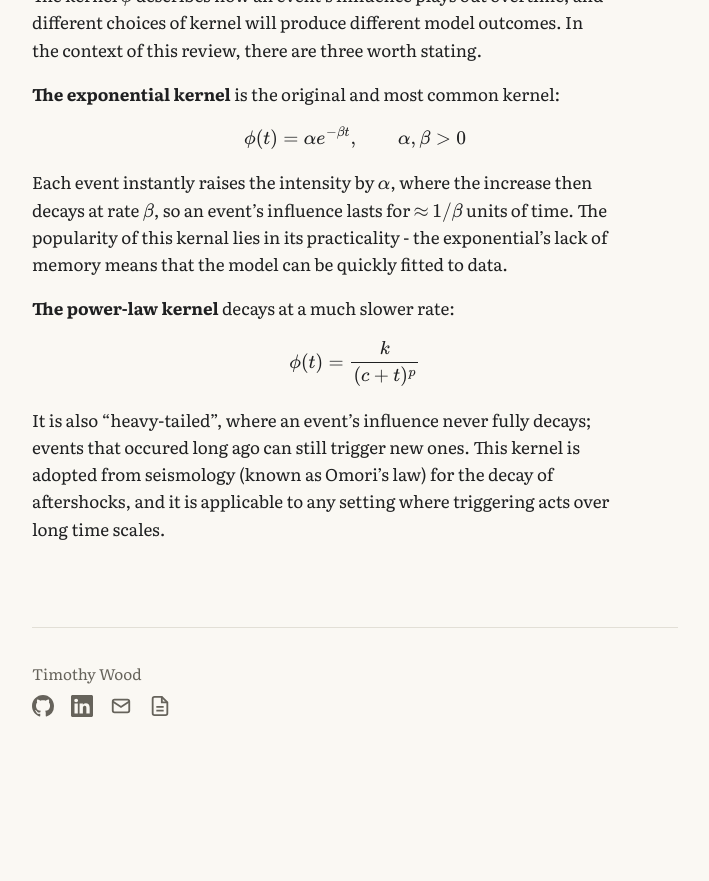
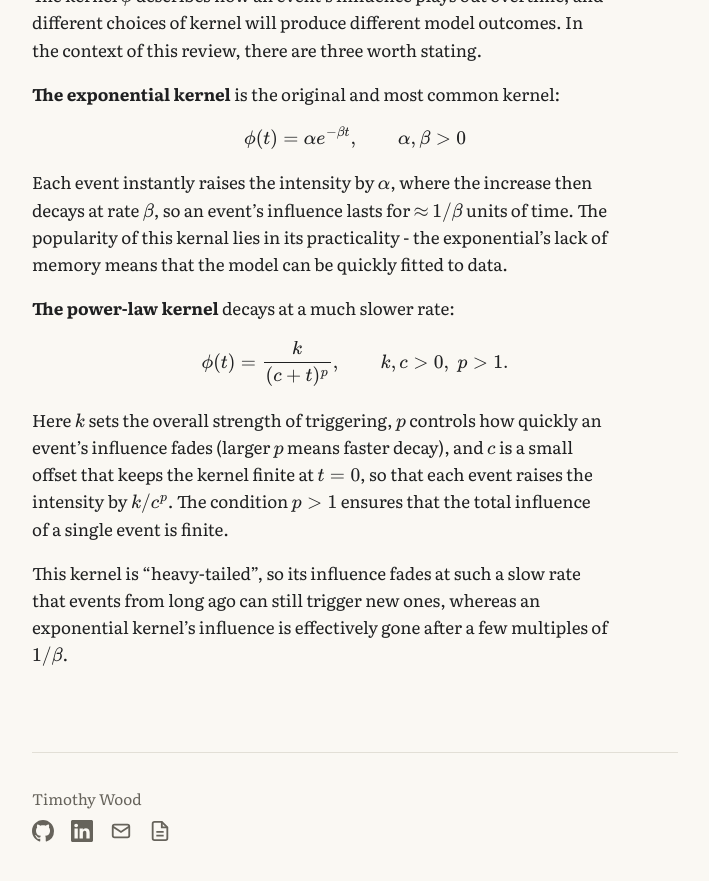
Before and after one commit to timj-wood/timj-wood.github.io, a Jekyll site: the page built from _posts/2026-09-20-hawkes-processes.md, in a window 1280 px wide and 900 px high, scrolled down 4770 px. Shown: the top 881 px of the window, without its empty margins (285-994 px from the left). Built offline with Jekyll 4.4.1, drawn with Linux system fonts in a browser that asks for light colours; before the commit the page ends 5544 px from its top, so only the background shows below that; some of the changed text lies outside the part shown.

Commit message:
Update 2026-09-20-hawkes-processes.md

```diff
--- a/_posts/2026-09-20-hawkes-processes.md
+++ b/_posts/2026-09-20-hawkes-processes.md
@@ -106,7 +106,9 @@ Each event instantly raises the intensity by $$\alpha$$, where the increase then
 **The power-law kernel** decays at a much slower rate:
 
 $$
-\phi(t) = \frac{k}{(c + t)^p}
+\phi(t) = \frac{k}{(c + t)^p}, \qquad k, c > 0, \; p > 1.
 $$
 
-It is also "heavy-tailed", where an event's influence never fully decays; events that occured long ago can still trigger new ones. This kernel is adopted from seismology (known as Omori's law) for the decay of aftershocks, and it is applicable to any setting where triggering acts over long time scales.
+Here $$k$$ sets the overall strength of triggering, $$p$$ controls how quickly an event's influence fades (larger $$p$$ means faster decay), and $$c$$ is a small offset that keeps the kernel finite at $$t = 0$$, so that each event raises the intensity by $$k / c^p$$. The condition $$p > 1$$ ensures that the total influence of a single event is finite.
+
+This kernel is "heavy-tailed", so its influence fades at such a slow rate that events from long ago can still trigger new ones, whereas an exponential kernel's influence is effectively gone after a few multiples of $$1/\beta$$.
```
